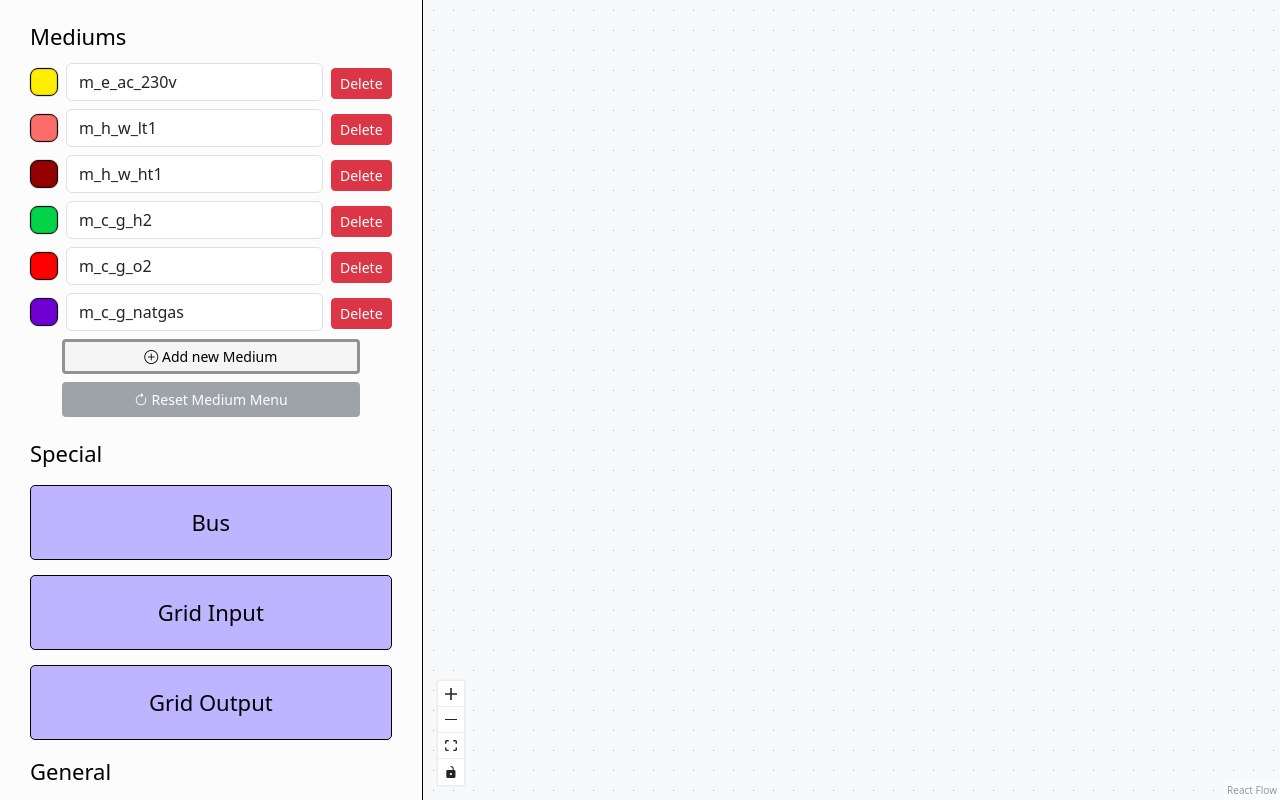
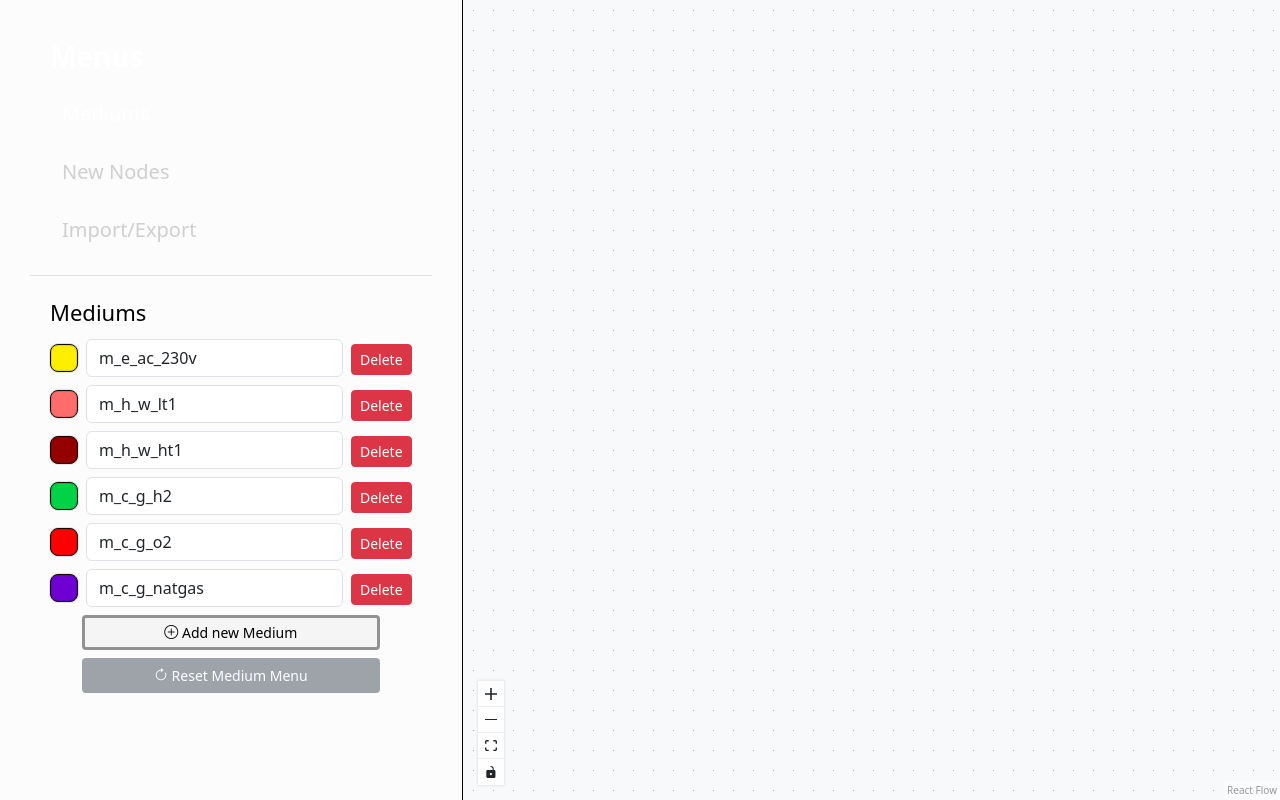
Before and after one commit to QuaSi-Software/susi, a React (Vite) app: page / in a window 1280 px wide. Built offline with nearby package versions, Linux system fonts and the light colour scheme.

Commit message:
feat: add Sidebar menu navigation

```diff
--- a/src/CSS/import-export-menu.css
+++ b/src/CSS/import-export-menu.css
@@ -1,3 +1,4 @@
+/* Menu*/
 .import-export-menu {
 	display: flex;
 	flex-direction: column;
@@ -6,6 +7,7 @@
 	height: 100%;
 }
 
+/* Buttons */
 .import-export-buttons {
 	display: flex;
 	gap: 1rem;
@@ -17,14 +19,15 @@
 	min-width: 100px;
 }
 
+/* Text Area */
 .import-export-textarea {
-	flex: 1;
 	padding: 0.75rem;
 	border: 1px solid #ccc;
 	border-radius: 4px;
 	font-family: monospace;
 	font-size: 14px;
-	resize: vertical;
+	resize: none;
+	height: 700px;
 }
 
 .import-export-textarea:focus {
--- a/src/CSS/import-export.css
+++ /dev/null
@@ -1,28 +0,0 @@
-.import-export-menu {
-	display: flex;
-	flex-direction: column;
-	gap: 1rem;
-	padding: 1rem;
-	height: 100%;
-}
-
-.import-export-buttons {
-	display: flex;
-	gap: 0.5rem;
-}
-
-.import-export-textarea {
-	flex-grow: 1;
-	padding: 0.75rem;
-	border: 1px solid #ccc;
-	border-radius: 4px;
-	font-family: monospace;
-	font-size: 14px;
-	resize: none;
-}
-
-.import-export-textarea:focus {
-	outline: none;
-	border-color: #0d6efd;
-	box-shadow: 0 0 0 3px rgba(13, 110, 253, 0.25);
-}
--- a/src/CSS/index.css
+++ b/src/CSS/index.css
@@ -4,11 +4,11 @@
 @import './xy-theme.css';
 @import './bootstrap-buttons.css';
 @import './sidebar.css';
+@import './sidebar-menu-buttons.css';
 @import './node-styling.css';
 @import './color-picker.css';
 
 @import './import-export-menu.css';
-@import './import-export.css';
 
 #root {
 	width: 100vw;
--- /dev/null
+++ b/src/CSS/sidebar-menu-buttons.css
@@ -0,0 +1,52 @@
+:root {
+	--text-color: #fff;
+	--unselected-text-color: #cfcfcf;
+	--button-text-size: 20px;
+	--selected-button-text-size: 22px;
+}
+
+.sidebar-menu-section {
+	padding: 20px;
+	border-bottom: 1px solid #e0e0e0;
+}
+
+.sidebar-menu-heading {
+	margin: 0 0 15px 0;
+	font-size: 28px;
+	font-weight: 600;
+	color: var(--text-color);
+}
+
+.sidebar-menu-buttons {
+	display: flex;
+	flex-direction: column;
+	gap: 8px;
+}
+
+.sidebar-menu-btn {
+	padding: 10px 12px;
+	border: none;
+	background-color: transparent;
+	color: var(--unselected-text-color);
+	font-size: var(--button-text-size);
+	font-weight: 200;
+	text-align: left;
+	cursor: pointer;
+	border-radius: 4px;
+	transition: all 0.2s ease;
+}
+
+.sidebar-menu-btn:hover {
+	text-decoration: underline;
+}
+
+.sidebar-menu-btn.active {
+	color: var(--text-color);
+	font-weight: 500;
+}
+
+.sidebar-menu-content {
+	padding: 20px;
+	flex: 1;
+	overflow-y: auto;
+}
--- a/src/Sidebar/Sidebar.tsx
+++ b/src/Sidebar/Sidebar.tsx
@@ -1,15 +1,56 @@
+import { useState } from 'react';
 import type { ImportExportMenuProps } from './Import-Export/ImportExportMenu';
 import ImportExportMenu from './Import-Export/ImportExportMenu';
 import MediumMenu from './Mediums/MediumMenu';
 import NewNodeMenu from './NewNodeMenu';
+import { DropdownDivider } from 'react-bootstrap';
+
+type MenuType = 'mediums' | 'nodes' | 'import-export';
 
 const Sidebar = (menuProps: ImportExportMenuProps) => {
+	const [selectedMenu, setSelectedMenu] = useState<MenuType>('mediums');
+
+	const renderMenu = () => {
+		switch (selectedMenu) {
+			case 'mediums':
+				return <MediumMenu nodes={menuProps.nodes} setNodes={menuProps.setNodes} />;
+			case 'nodes':
+				return <NewNodeMenu />;
+			case 'import-export':
+				return <ImportExportMenu {...menuProps} />;
+			default:
+				return null;
+		}
+	};
+
 	return (
 		<aside>
-			<MediumMenu nodes={menuProps.nodes} setNodes={menuProps.setNodes} />
-			<div style={{ margin: '20px' }}></div>
-			<NewNodeMenu />
-			<ImportExportMenu {...menuProps} />
+			<div className="sidebar-menu-section">
+				<h3 className="sidebar-menu-heading">Menus</h3>
+				<div className="sidebar-menu-buttons">
+					<button
+						className={`sidebar-menu-btn ${selectedMenu === 'mediums' ? 'active' : ''}`}
+						onClick={() => setSelectedMenu('mediums')}
+					>
+						Mediums
+					</button>
+					<button
+						className={`sidebar-menu-btn ${selectedMenu === 'nodes' ? 'active' : ''}`}
+						onClick={() => setSelectedMenu('nodes')}
+					>
+						New Nodes
+					</button>
+					<button
+						className={`sidebar-menu-btn ${selectedMenu === 'import-export' ? 'active' : ''}`}
+						onClick={() => setSelectedMenu('import-export')}
+					>
+						Import/Export
+					</button>
+				</div>
+			</div>
+
+			<DropdownDivider />
+			<div className="sidebar-menu-content">{renderMenu()}</div>
 		</aside>
 	);
 };
```
